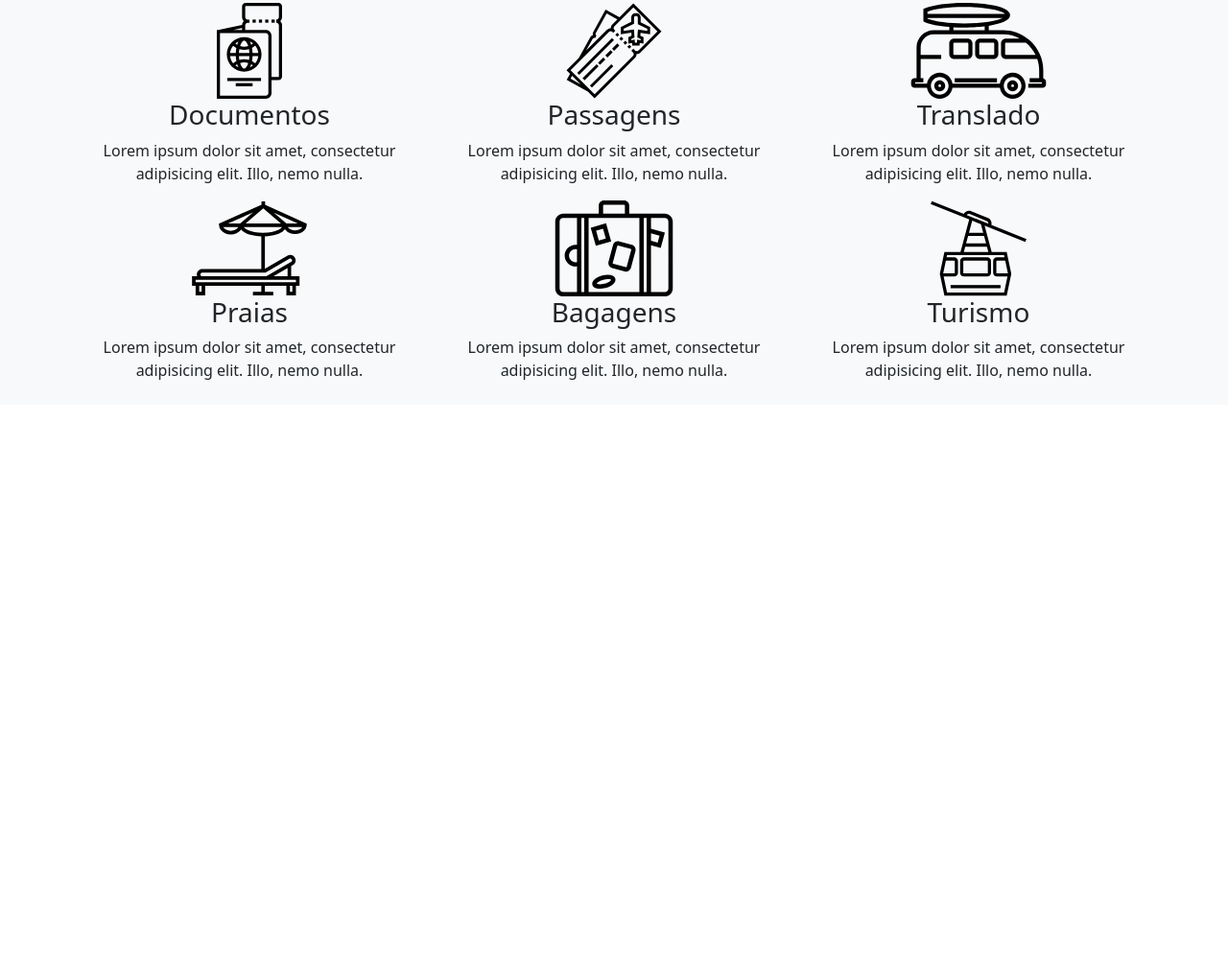
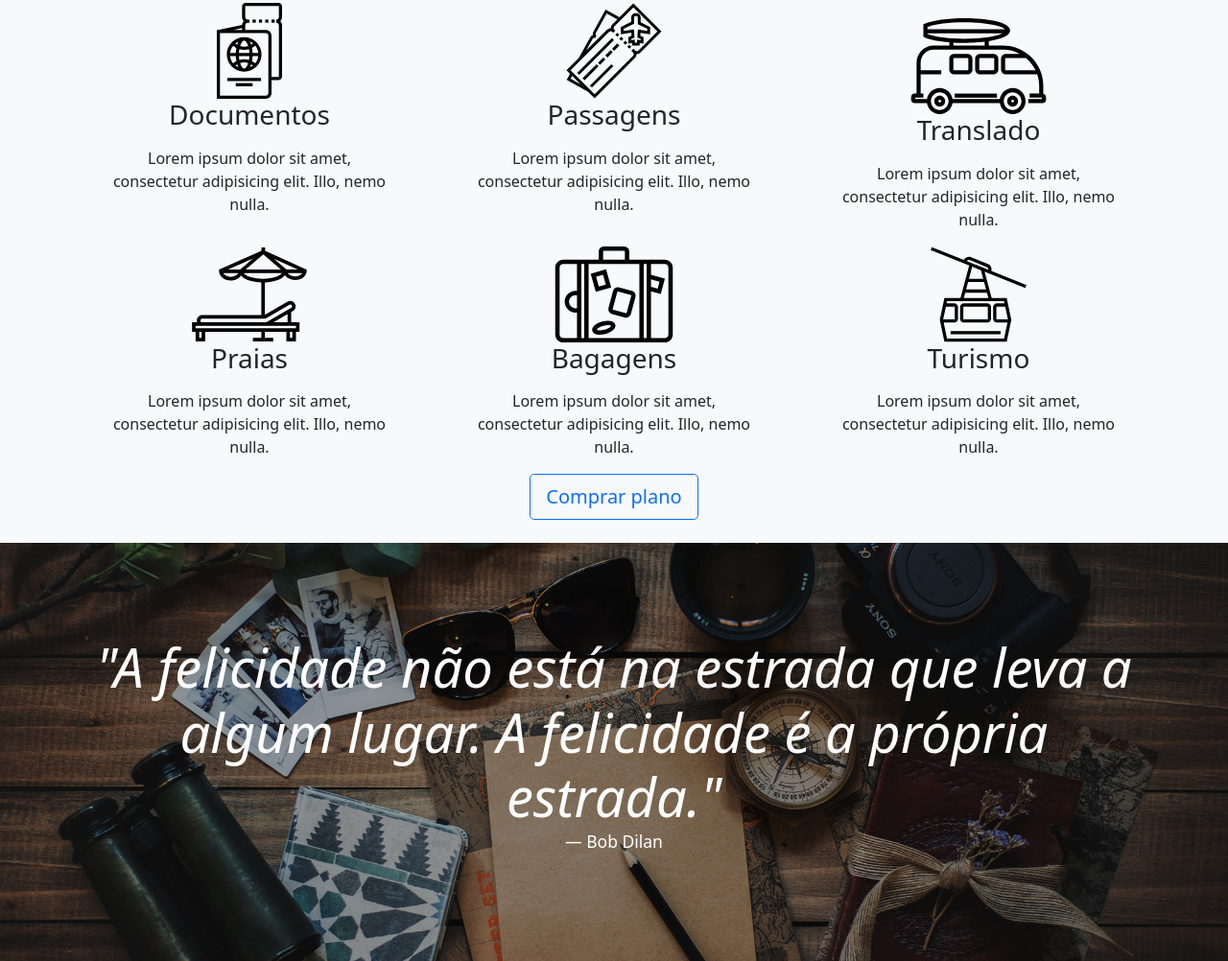
Before and after one commit to DanielFFerreira/caravan, a plain HTML site: page index.html in a window 1280 px wide. Shown: the part 776-1778 px from the top of the page at 96% size. Before the commit the page ends 1198 px from the top, so only its background shows below. Drawn offline with nearby package versions, Linux system fonts and the light colour scheme.

Commit message:
adjusting session

```diff
--- a/index.html
+++ b/index.html
@@ -136,7 +136,7 @@
             <img src="./img/icones/passaporte.svg" alt="Passaporte">
           </div>
           <h3>Documentos</h3>
-          <p>
+          <p class="text-max mt-3">
             Lorem ipsum dolor sit amet, consectetur adipisicing elit. Illo, nemo nulla.
           </p>
         </div>
@@ -146,52 +146,65 @@
             <img src="./img/icones/passagens.svg" alt="passagens">
           </div>
           <h3>Passagens</h3>
-          <p>
+          <p class="text-max mt-3">
             Lorem ipsum dolor sit amet, consectetur adipisicing elit. Illo, nemo nulla.
           </p>
         </div>
 
-        <div class="col-xl-4 col-md-6">
+        <div class="col-xl-4 col-md-6 pt-3">
           <div style="height: 100px;" class="d-flex justify-content-center">
             <img src="./img/icones/translado.svg" alt="translado">
           </div>
           <h3>Translado</h3>
-          <p>
+          <p class="text-max mt-3">
             Lorem ipsum dolor sit amet, consectetur adipisicing elit. Illo, nemo nulla.
           </p>
         </div>
 
-        <div class="col-xl-4 col-md-6">
+        <div class="col-xl-4 col-md-6 pt-3">
           <div style="height: 100px;" class="d-flex justify-content-center">
             <img src="./img/icones/praias.svg" alt="praias">
           </div>
           <h3>Praias</h3>
-          <p>
+          <p class="text-max mt-3">
             Lorem ipsum dolor sit amet, consectetur adipisicing elit. Illo, nemo nulla.
           </p>
         </div>
 
-        <div class="col-xl-4 col-md-6">
+        <div class="col-xl-4 col-md-6 pt-3">
           <div style="height: 100px;" class="d-flex justify-content-center">
             <img src="./img/icones/bagagens.svg" alt="Bagagens">
           </div>
           <h3>Bagagens</h3>
-          <p>
+          <p class="text-max mt-3">
             Lorem ipsum dolor sit amet, consectetur adipisicing elit. Illo, nemo nulla.
           </p>
         </div>
 
-        <div class="col-xl-4 col-md-6">
+        <div class="col-xl-4 col-md-6 pt-3">
           <div style="height: 100px;" class="d-flex justify-content-center">
             <img src="./img/icones/turismo.svg" alt="turismo">
           </div>
           <h3>Turismo</h3>
-          <p>
+          <p class="text-max mt-3">
             Lorem ipsum dolor sit amet, consectetur adipisicing elit. Illo, nemo nulla.
           </p>
         </div>
       </div>
+
+        <a href="plano.html" class="btn btn-outline-primary btn-lg mt-3 mb-3">Comprar plano</a>
     </div>
+  </section>
+
+  <section class="home-quote p-md-5">
+    <blockquote class="blockquote text-center p-md-5 p-3">
+      <p class="display-4 text-white">
+        <em>
+          "A felicidade não está na estrada que leva a algum lugar. A felicidade é a própria estrada."
+        </em>
+      </p>
+      <footer class="blockquote-footer text-white">Bob Dilan</footer>
+    </blockquote>
   </section>
 
 
```
